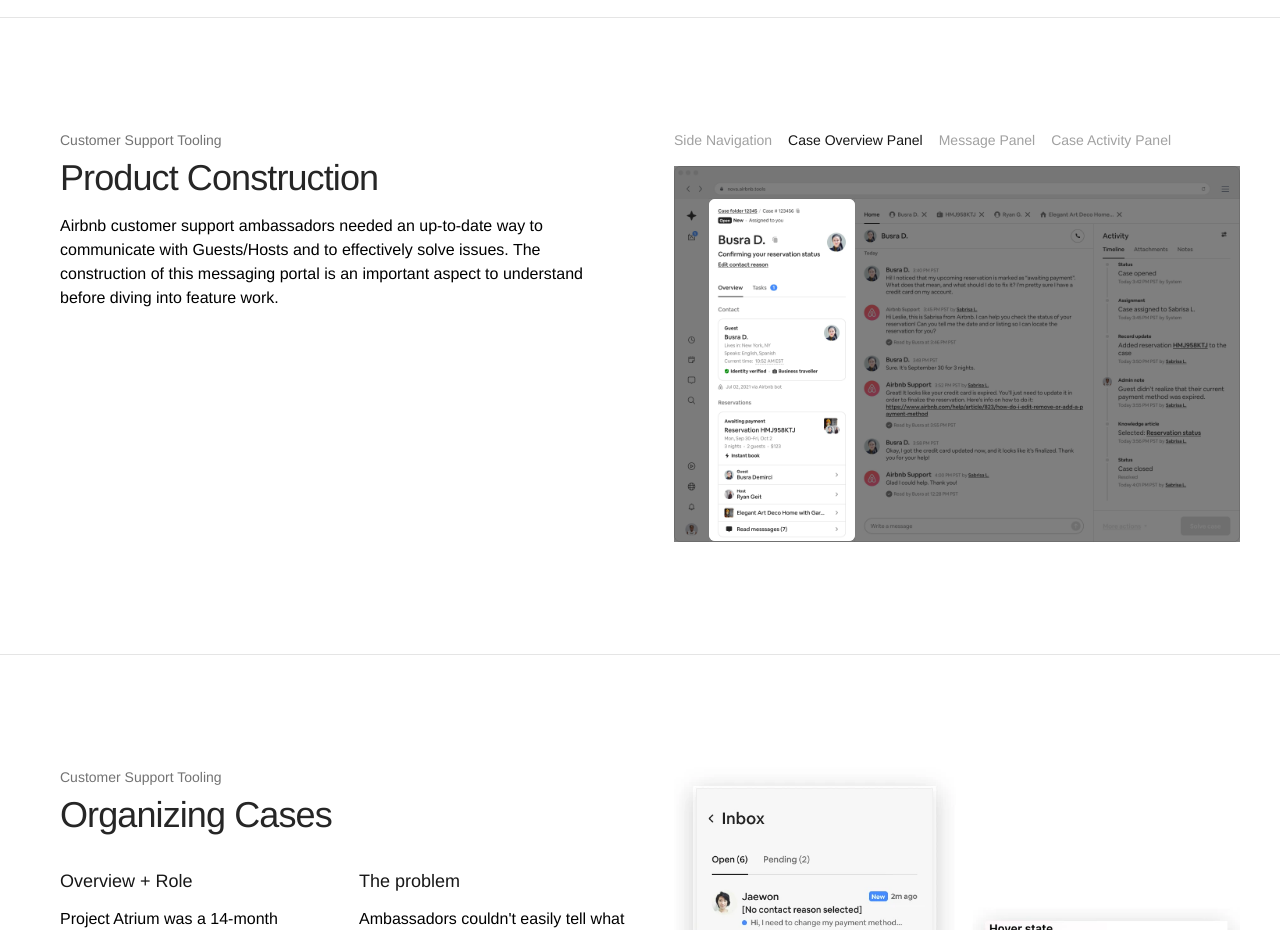
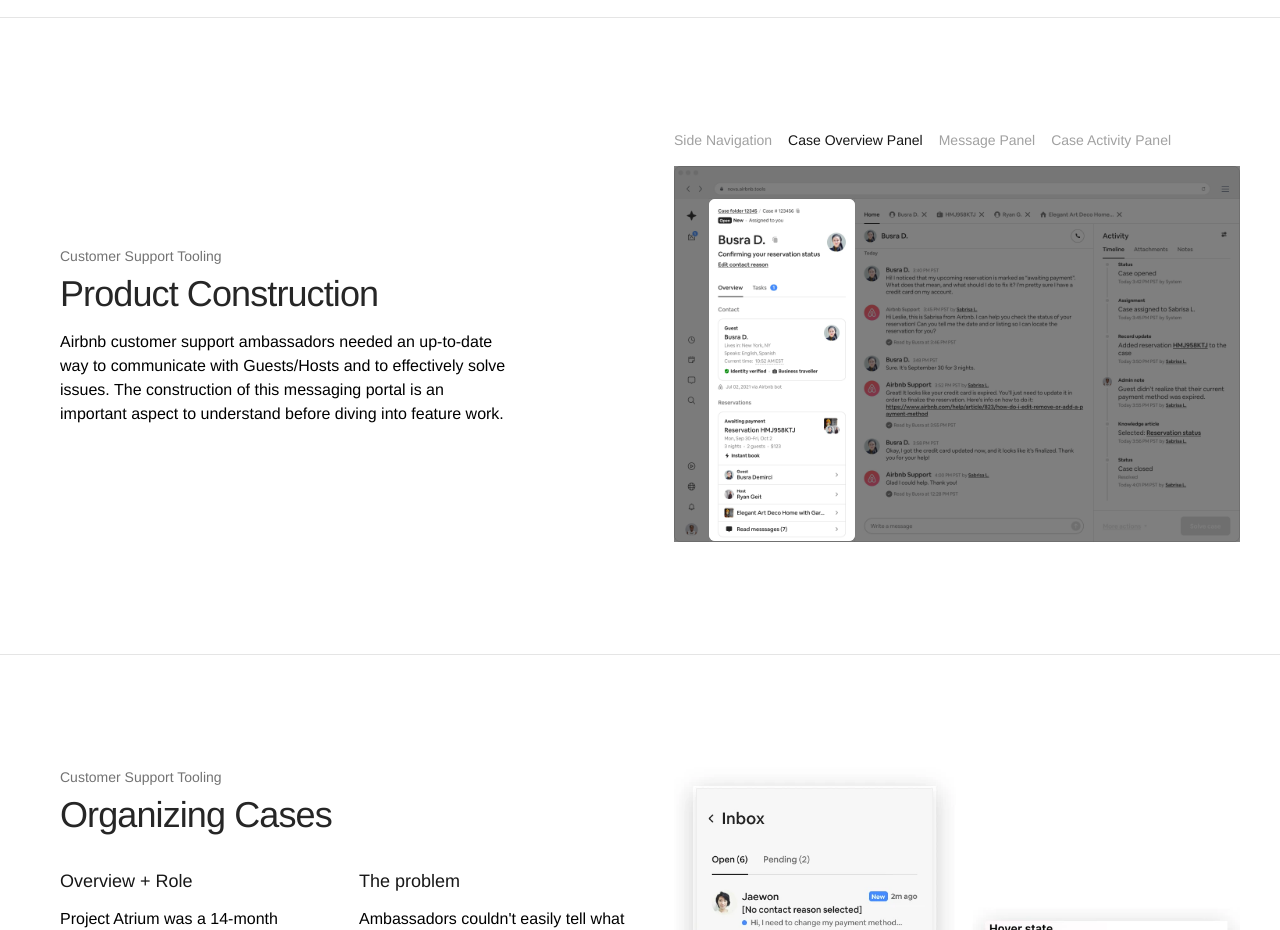
Before and after one commit to TaylorGersch/taylorgersch-portfolio, a Next.js app: page /airbnb in a window 1280 px wide. Shown: the part 900-1830 px from the top of the page. Built offline with nearby package versions, Linux system fonts and the light colour scheme.

Commit message:
Airbnb_product construction_v3

```diff
--- a/src/components/case-study/ProductWalkthrough.tsx
+++ b/src/components/case-study/ProductWalkthrough.tsx
@@ -74,10 +74,12 @@
  * level, and trivial to re-word or re-time later without touching image
  * assets.
  *
- * Text column is intentionally NOT vertically centered (contrast with
- * <MediaSplit>'s body content, which centers in the leftover space below
- * its heading) — eyebrow/title/subcopy just stack from the top of the
- * grid row, top-aligned with the image beside them.
+ * Text column is vertically centered against the image column via
+ * `self-center` on the grid item (not `justify-center` on an inner flex
+ * wrapper — the grid row already stretches to the taller sibling's
+ * height, so `self-center` alone centers the shorter text block within
+ * it). Sub-copy is capped at `max-w-md` with `text-pretty` so it wraps
+ * onto a balanced last line instead of leaving a lone orphan word.
  */
 export function ProductWalkthrough({
   eyebrow,
@@ -140,7 +142,9 @@
     <div
       className={`grid grid-cols-1 gap-10 px-6 py-10 sm:grid-cols-2 sm:gap-12 sm:py-14 ${outerPadding}`}
     >
-      <div className={side === "left" ? "sm:order-2" : "sm:order-1"}>
+      <div
+        className={`self-center ${side === "left" ? "sm:order-2" : "sm:order-1"}`}
+      >
         {eyebrow && <p className="text-sm text-neutral-500">{eyebrow}</p>}
         {title && (
           <h3 className="mt-2 mb-4 text-3xl tracking-tight text-neutral-800 sm:text-4xl">
@@ -148,7 +152,9 @@
           </h3>
         )}
         {subcopy && (
-          <p className="text-base leading-6 text-black">{subcopy}</p>
+          <p className="max-w-md text-pretty text-base leading-6 text-black">
+            {subcopy}
+          </p>
         )}
       </div>
 
```
